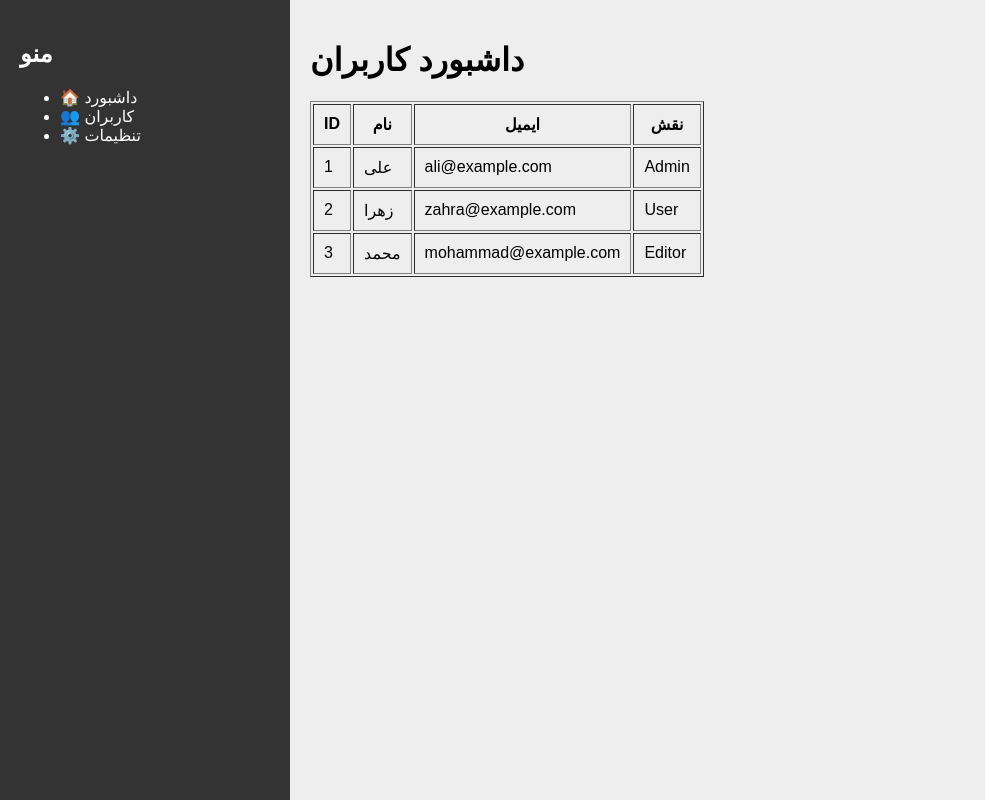
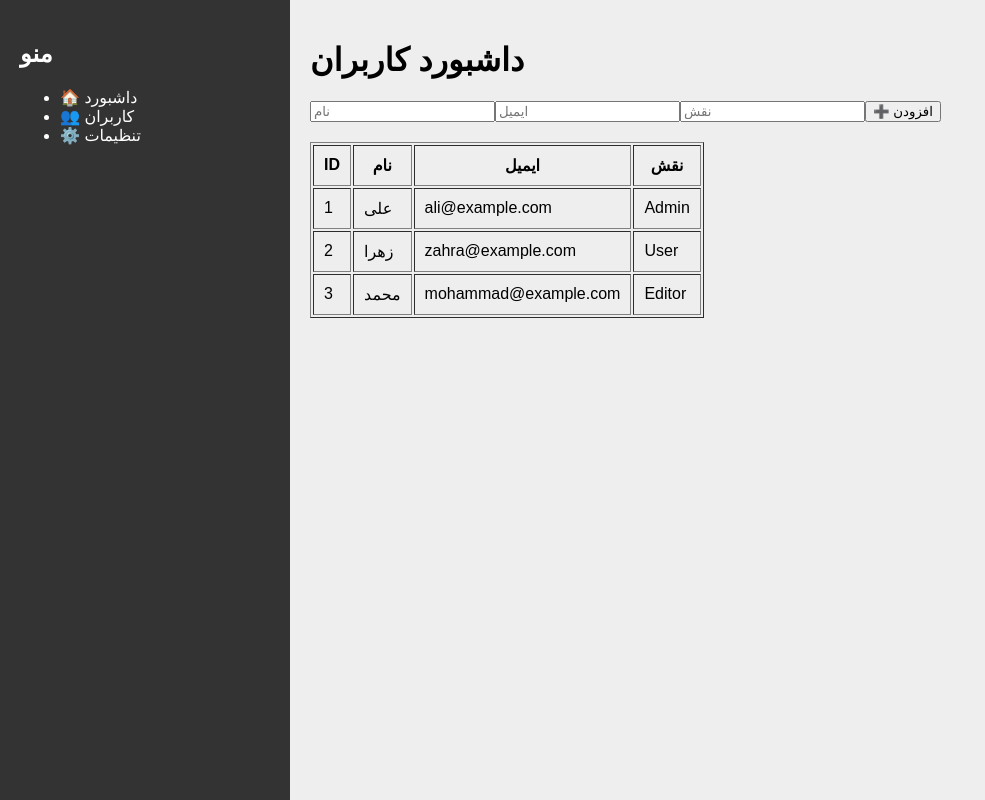
Before and after one commit to mohmmad-sazandeh/admin-dashboard, a React (Vite) app: page / in a window 1280 px wide. Shown: the whole page, without its empty margins (0-985 px from the left). Built offline with nearby package versions, Linux system fonts and the light colour scheme.

Commit message:
Update MainContent.jsx

```diff
--- a/src/MainContent.jsx
+++ b/src/MainContent.jsx
@@ -3,10 +3,47 @@ import { users } from "./data.js";
 
 function MainContent() {
   const [userList, setUserList] = useState(users);
+  const [newUser, setNewUser] = useState({ name: "", email: "", role: "" });
+
+  // تابع برای اضافه کردن کاربر
+  const handleAddUser = (e) => {
+    e.preventDefault();
+    const id = userList.length + 1; // خودکار ID بده
+    setUserList([...userList, { id, ...newUser }]);
+    setNewUser({ name: "", email: "", role: "" }); // خالی کردن فرم بعد ثبت
+  };
 
   return (
     <div className="main">
       <h1>داشبورد کاربران</h1>
+
+      {/* فرم افزودن کاربر */}
+      <form onSubmit={handleAddUser} style={{ marginBottom: "20px" }}>
+        <input
+          type="text"
+          placeholder="نام"
+          value={newUser.name}
+          onChange={(e) => setNewUser({ ...newUser, name: e.target.value })}
+          required
+        />
+        <input
+          type="email"
+          placeholder="ایمیل"
+          value={newUser.email}
+          onChange={(e) => setNewUser({ ...newUser, email: e.target.value })}
+          required
+        />
+        <input
+          type="text"
+          placeholder="نقش"
+          value={newUser.role}
+          onChange={(e) => setNewUser({ ...newUser, role: e.target.value })}
+          required
+        />
+        <button type="submit">➕ افزودن</button>
+      </form>
+
+      {/* جدول کاربران */}
       <table border="1" cellPadding="10">
         <thead>
           <tr>
```
